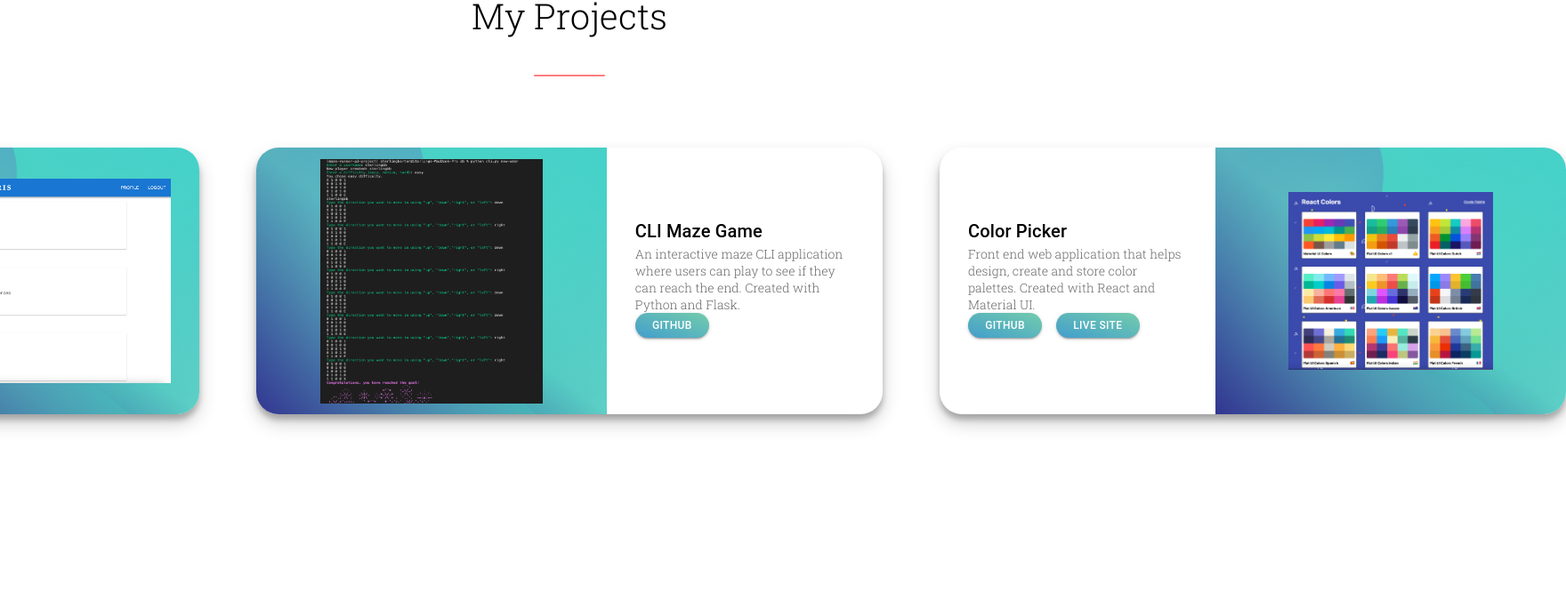
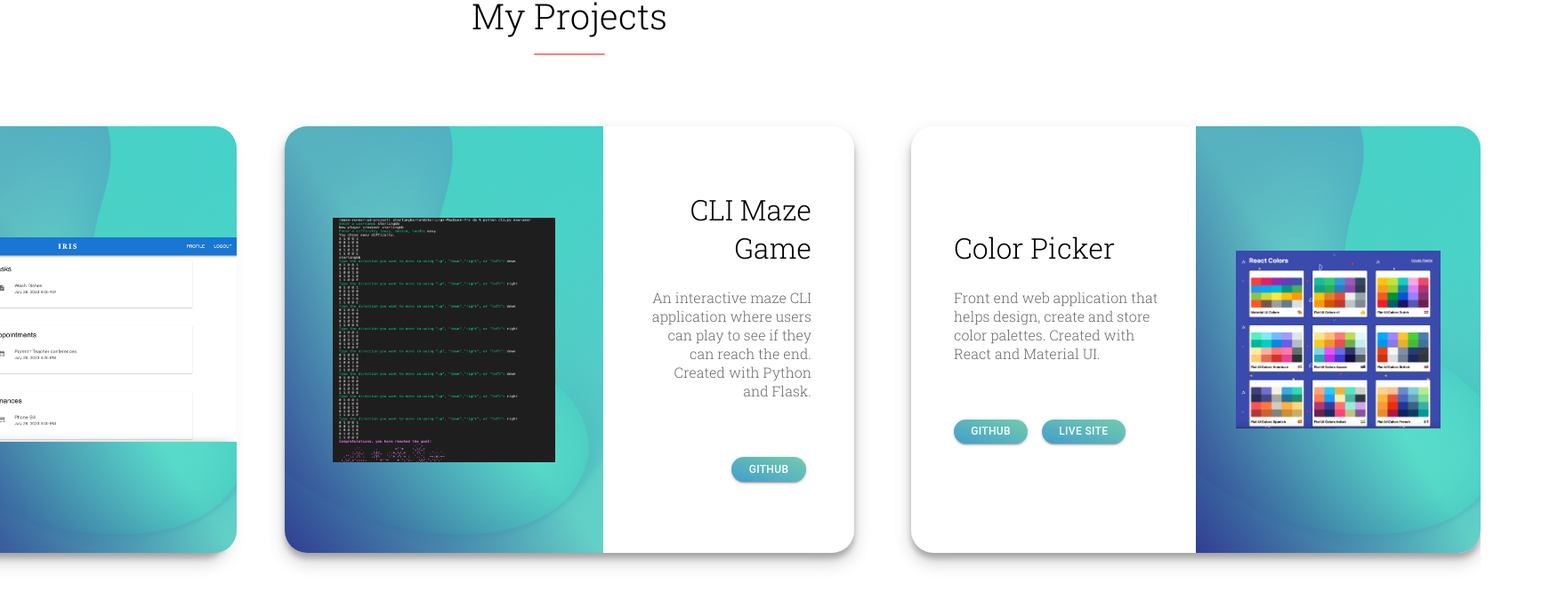
Before and after one commit to sterlingbarton/portfolio, a Next.js app: page / in a window 1280 px wide. Shown: the part 1417-2092 px from the top of the page at 89% size, 1760 px wide, since content can reach past the window. Before the commit the page ends 2048 px from the top, so only its background shows below. Built offline with nearby package versions, Linux system fonts and the light colour scheme.

Commit message:
responsive changes for large screens

```diff
--- a/src/app/page.jsx
+++ b/src/app/page.jsx
@@ -72,8 +72,8 @@ export default function Home() {
         <Grid className={styles.projectsGrid}>
             <Grid className={styles.projectsRow}>
               <Box className={styles.projectInfo}>
-                <Typography className={styles.projectTitle} variant='h6'>Task Planner</Typography>
-                <Typography className={styles.projectDesc} variant='p'>Full stack web application that helps users organize current and future tasks, appointments and finances. Created with Next.js, Material UI, Python, Flask and SQLAlchemy.</Typography>
+                <h6 className={styles.projectTitle}>Task Planner</h6>
+                <p className={styles.projectDesc}>Full stack web application that helps users organize current and future tasks, appointments and finances. Created with Next.js, Material UI, Python, Flask and SQLAlchemy.</p>
                 <Box className={styles.buttonContainer}>
                   <Button variant='contained'>GitHub</Button>
                   <Button variant='contained'>Live site</Button>
@@ -107,9 +107,9 @@ export default function Home() {
                       src={CLI}
                 />
               </Box>
-              <Box className={styles.projectInfo}>
-                <Typography className={styles.projectTitle} variant='h6'>CLI Maze Game</Typography>
-                <Typography className={styles.projectDesc} variant='p'>An interactive maze CLI application where users can play to see if they can reach the end. Created with Python and Flask.</Typography>
+              <Box id={styles.singleProjectInfo} className={styles.projectInfo}>
+                <h6 className={styles.projectTitle}>CLI Maze Game</h6>
+                <p id={styles.singleProjectDesc} className={styles.projectDesc}>An interactive maze CLI application where users can play to see if they can reach the end. Created with Python and Flask.</p>
                 <Box id={styles.singleButtonContainer} className={styles.buttonContainer}>
                   <Button variant='contained' className={styles.singleButton}>GitHub</Button>
                 </Box>
@@ -117,8 +117,8 @@ export default function Home() {
             </Grid>
             <Grid className={styles.projectsRow}>
               <Box className={styles.projectInfo}>
-                <Typography className={styles.projectTitle} variant='h6'>Color Picker</Typography>
-                <Typography className={styles.projectDesc} variant='p'>Front end web application that helps design, create and store color palettes. Created with React and Material UI.</Typography>
+                <h6 className={styles.projectTitle}>Color Picker</h6>
+                <p className={styles.projectDesc}>Front end web application that helps design, create and store color palettes. Created with React and Material UI.</p>
                 <Box className={styles.buttonContainer}>
                   <Button variant='contained'>GitHub</Button>
                   <Button variant='contained'>Live site</Button>
--- a/src/styles/page.module.css
+++ b/src/styles/page.module.css
@@ -43,11 +43,13 @@
     font-family: 'Roboto Slab', serif;
     font-size: 3rem;
     font-weight: 300;
+    margin: 0 auto;
   }
   .introDesc{
     font-family: 'Roboto Slab', serif;
     font-size: 1.5rem;
     font-weight: 200;
+    margin: 1rem auto;
   }
   .skillsSection{
     margin: 5rem auto 0;
@@ -62,6 +64,7 @@
   .skillsTitle{
     font-family: 'Roboto Slab', serif;
     text-align: center;
+    margin-bottom: 1rem;
     font-size: 2rem;
     font-weight: 300;
   }
@@ -101,6 +104,7 @@
   .projectsTitle{
     font-family: 'Roboto Slab', serif;
     text-align: center;
+    margin-bottom: 1rem;
     font-size: 2rem;
     font-weight: 300;
   }
@@ -118,12 +122,14 @@
     font-family: 'Roboto Slab', serif;
     display: flex;
     flex-direction: column;
-    padding: 2rem;
-    align-items: center;
+    padding: 0 2rem;
+    align-items: flex-start;
+    justify-content: flex-start;
     margin-bottom: 1rem;
   }
   .projectTitle{
     margin-bottom: .5rem;
+    margin-top: .5rem;
     font-weight: 200;
   }
   .projectDesc{
@@ -244,11 +250,12 @@
   }
   .projectsGrid{
     margin-top: 1rem;
-    flex-direction: column;
   }
   .projectsRow{
     flex-direction: row;
+    justify-content: space-around;
     margin: 4rem 2rem;
+
   }
   #imageWrapper1, #imageWrapper3{
     border-top-right-radius: 25px;
@@ -262,14 +269,10 @@
   }
   .projectInfo{
     align-items: flex-start;
-    margin-bottom: .5rem;
   }
   .projectDesc{
     margin-bottom: 4rem;
     text-align: left;
-  }
-  #singleButtonContainer{
-    justify-content: flex-start;
   }
   .buttonContainer{
     display: flex;
@@ -349,11 +352,35 @@
     height: 80px;
     width: 80px;
   }
+  .projectsRow{
+    height: 30rem;
+    width: 50%;
+    justify-content: space-between;
+  }
+  #singleProjectInfo{
+    align-items: flex-end;
+    text-align: end;
+    padding-right: 3rem;
+  }
+  #singleProjectDesc{
+    text-align: right;
+  }
+  #singleButtonContainer{
+    align-items: flex-end;
+    margin-right: -5rem;
+  }
+  .projectInfo{
+   padding-left: 3rem;
+  }
   .projectTitle{
-    font-size: 22px;
+    font-size: 2rem;
   }
   .projectDesc{
-    font-size: 14px;
+    font-size: 1rem;
+  }
+  .imageWrapper{
+    height: 30rem;
+    width: 30rem;
   }
 }
 
```
